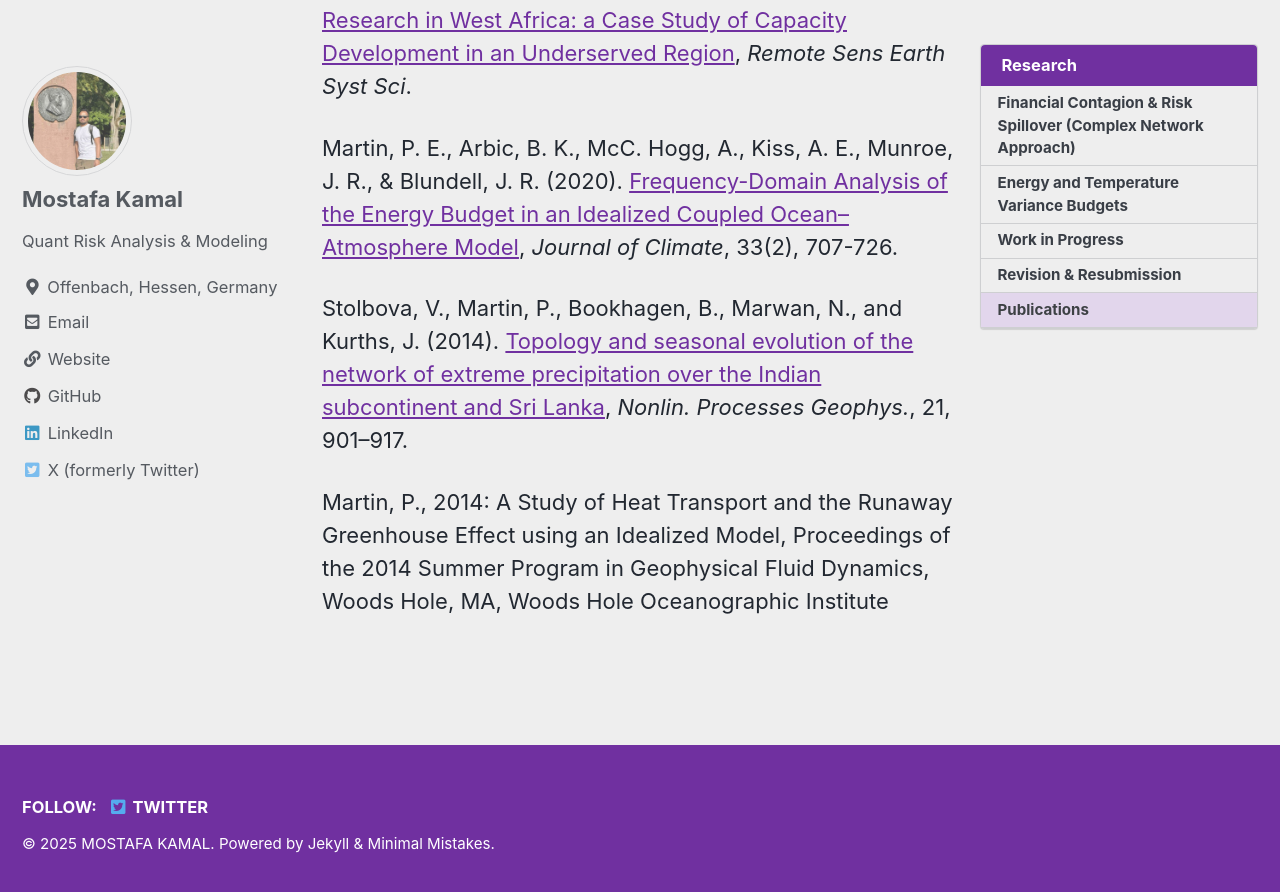
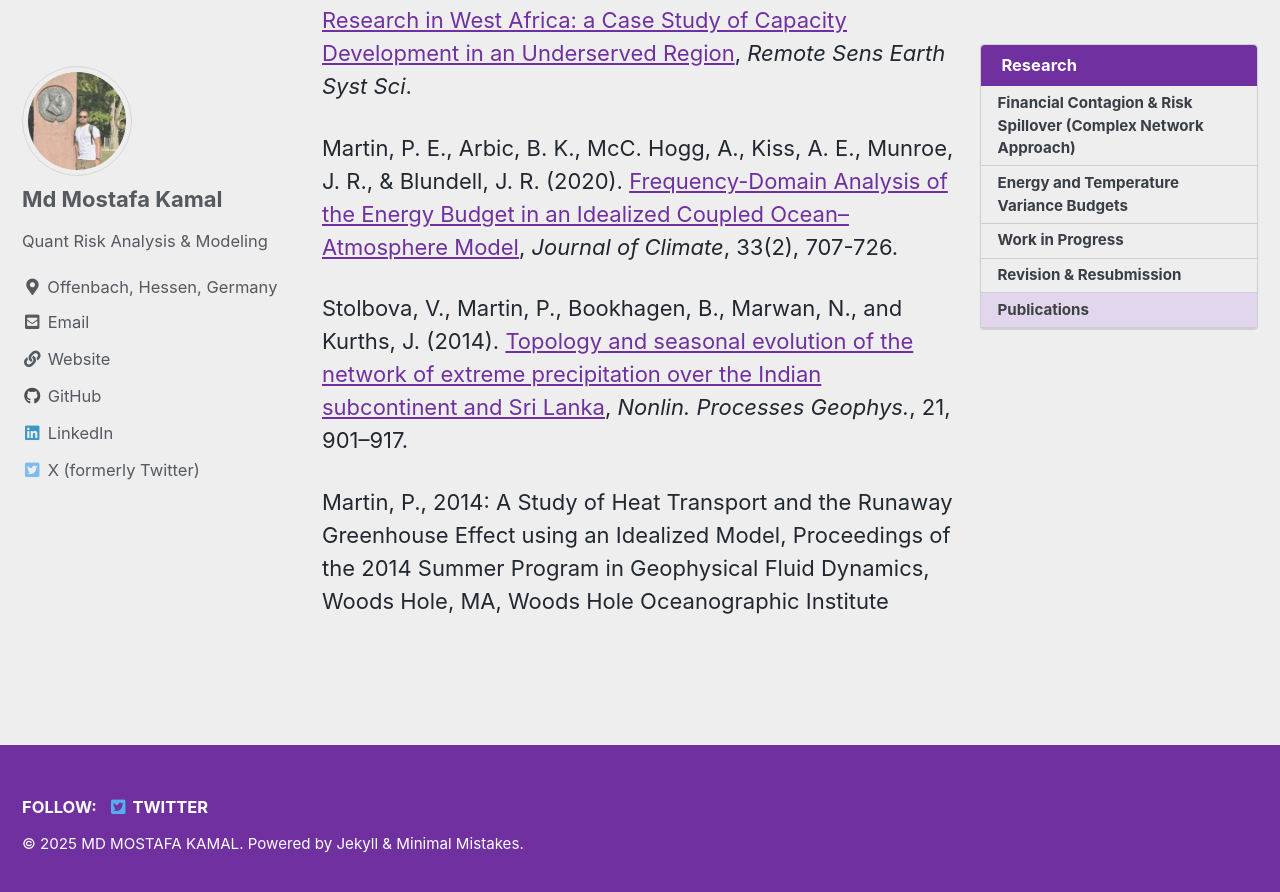
Before and after one commit to Mostafa-MMK/Mostafa-MMK.github.io, a Jekyll site: the page built from _pages/research.md, in a window 1280 px wide and 900 px high, scrolled down 2379 px. Shown: the top 892 px of the window. Built offline with Jekyll 4.4.1, drawn with Linux system fonts in a browser that asks for light colours; cached includes are drawn as plain includes; some of the changed text lies outside the part shown.

```diff
--- a/_config.yml
+++ b/_config.yml
@@ -16,7 +16,7 @@ minimal_mistakes_skin    : "air" # "air", "aqua", "contrast", "dark", "dirt", "n
 
 # Site Settings
 locale                   : "en-US"
-title                    : "MOSTAFA KAMAL"
+title                    : "MD MOSTAFA KAMAL"
 title_separator          : "-"
 subtitle                 : # site tagline that appears below site title in masthead
 name                     : #"Md Mostafa Kamal"
@@ -104,7 +104,7 @@ analytics:
 
 # Site Author
 author:
-  name             : "Mostafa Kamal"
+  name             : "Md Mostafa Kamal"
   avatar           : "/assets/Profile.jpg  # profile_photo.png" # path of avatar image, e.g. "/assets/images/bio-photo.jpg"
   bio              : "Quant Risk Analysis & Modeling"       # "Open Science Expert & Enthusiast <br><br> **Team Lead, User Training** <br> Australian Earth System Simulator (ACCESS-NRI)"
   location         : "Offenbach, Hessen, Germany"
```
